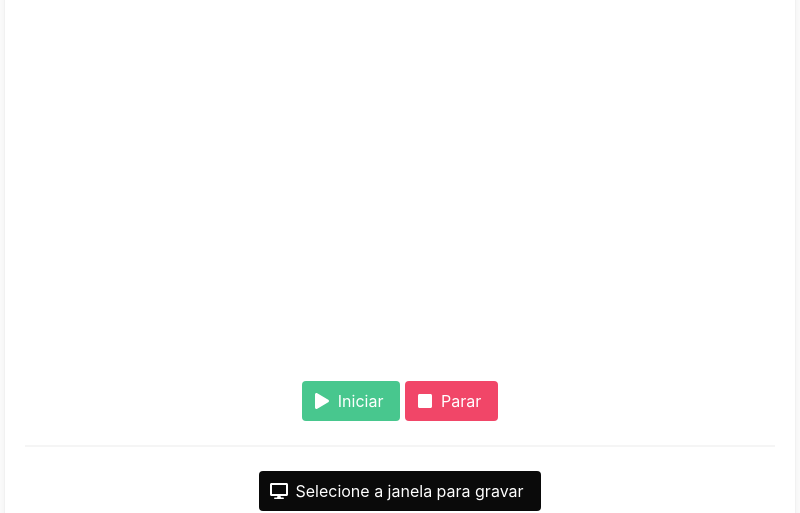
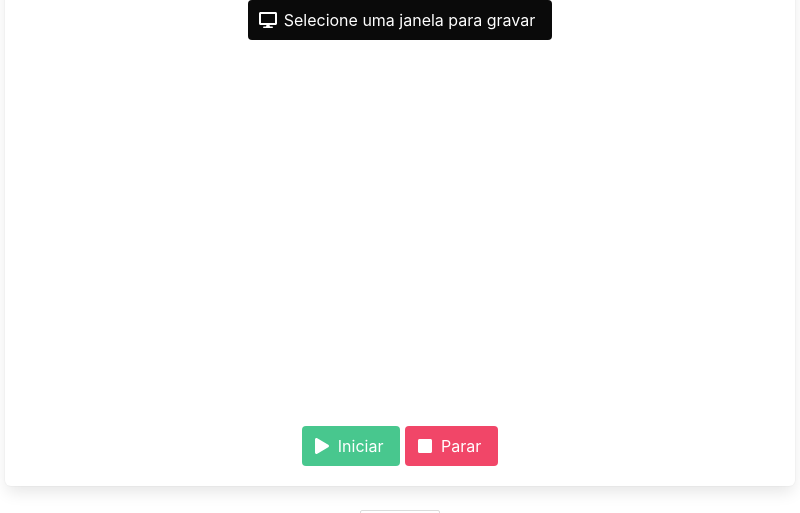
Before and after one commit to fragzero/screen-recorder, an Electron app: page src/index.html in a window 800 px wide. Shown: the part 94-607 px from the top of the page. Drawn offline with nearby package versions, Linux system fonts and the light colour scheme.

Commit message:
screen recorder initial commit

```diff
--- a/src/index.css
+++ b/src/index.css
@@ -9,4 +9,5 @@ body {
 video {
   width: 100%;
   height: auto;
+  padding: 5px;
 }
--- a/src/index.html
+++ b/src/index.html
@@ -19,6 +19,12 @@
       </span>
       Screen Recorder
     </h1>
+    <button id="videoSelectBtn" class="button is-black">
+      <span class="icon is-large">
+        <i class="fas fa-desktop"></i>
+      </span>
+      <span>Selecione uma janela para gravar</span>
+    </button>
 
     <video></video>
 
@@ -35,15 +41,8 @@
       </span>
       <span>Parar</span>
     </button>
-    <hr />
-    <button id="videoSelectBtn" class="button is-black">
-      <span class="icon is-large">
-        <i class="fas fa-desktop"></i>
-      </span>
-      <span>Selecione a janela para gravar</span>
-    </button>
 
-    <br /><br />
+  </div>
 
   <form action="http://github.fragzero.com.br" method="get" target="_blank">
     <button class="button is-small">
@@ -54,7 +53,6 @@
     </button>
   </form>
 
-  </div>
 
 </body>
 
--- a/src/index.js
+++ b/src/index.js
@@ -8,7 +8,7 @@ if (require('electron-squirrel-startup')) {
 const createWindow = () => {
   const mainWindow = new BrowserWindow({
     width: 800,
-    height: 600,
+    height: 650,
     webPreferences: {
       nodeIntegration: true
     }
```
Lines whose indentation alone changed are shown as unchanged.
